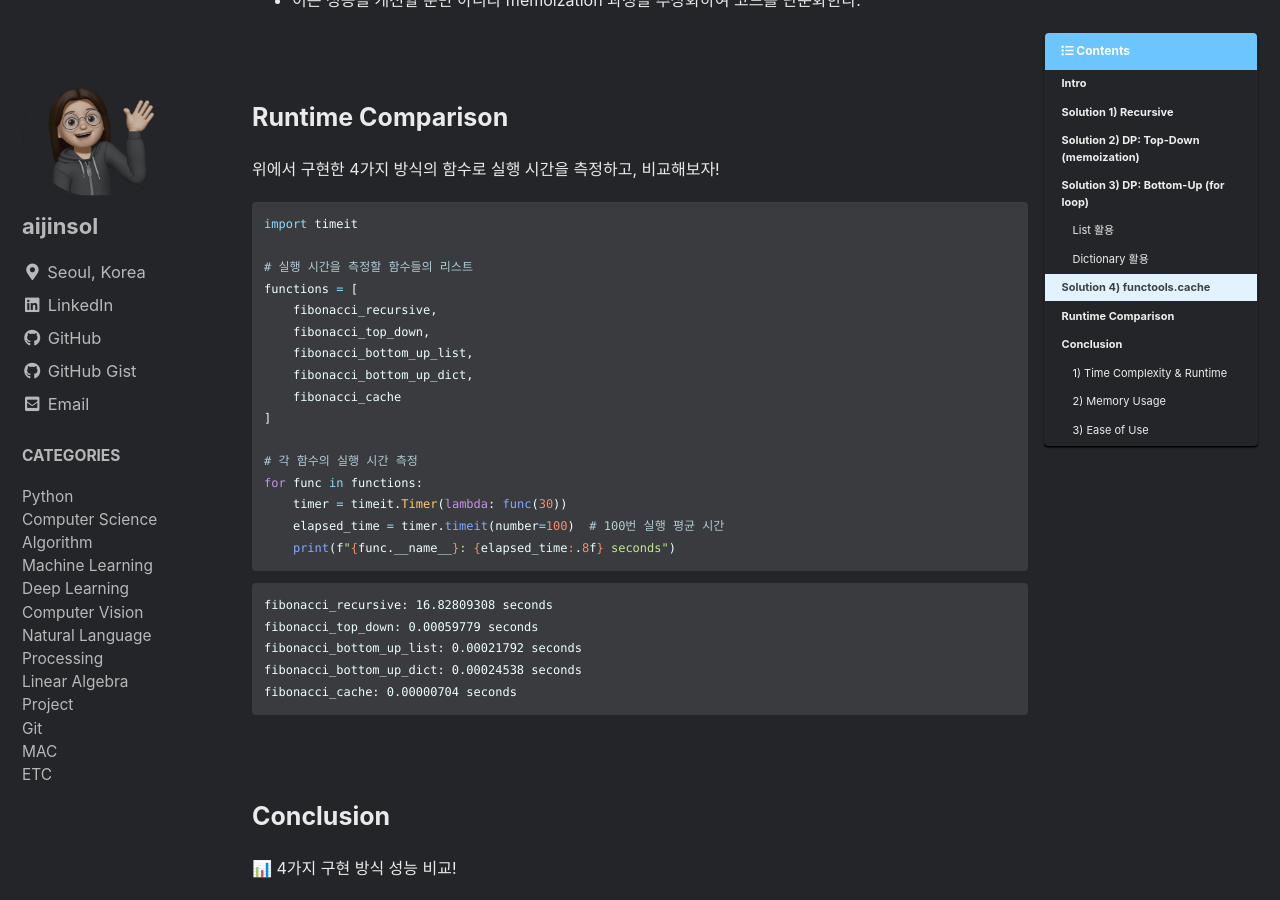
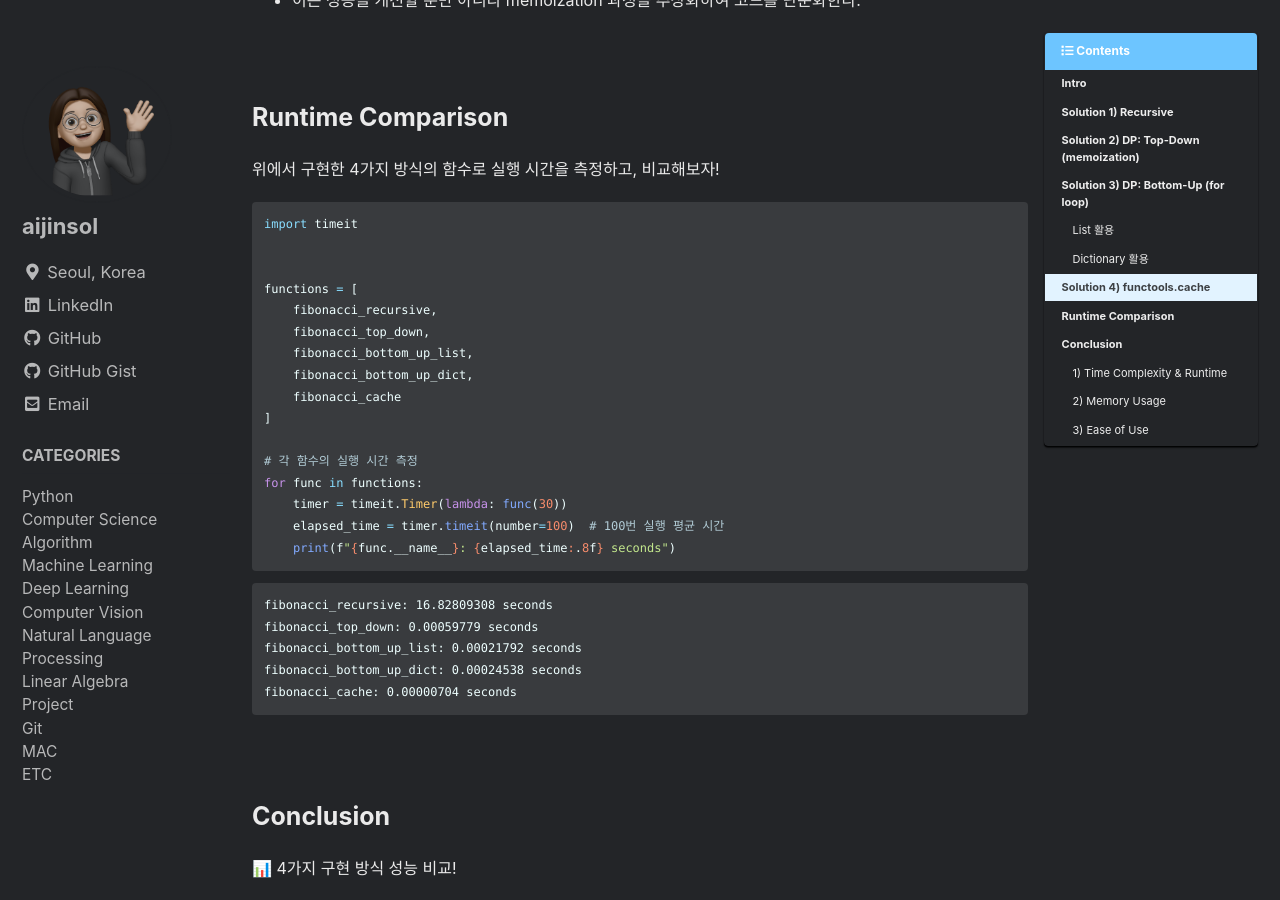
Before and after one commit to aijinsol/aijinsol.github.io, a Jekyll site: the page built from _posts/2024-02-08-fibonacci.md, in a window 1280 px wide and 900 px high, scrolled down 3664 px. Built offline with Jekyll 4.4.1, drawn with Linux system fonts in a browser that asks for light colours; cached includes are drawn as plain includes; comment, search, counter and statistics services are not loaded.

Commit message:
docs: update fibonacci post

````diff
--- a/_posts/2024-02-08-fibonacci.md
+++ b/_posts/2024-02-08-fibonacci.md
@@ -146,7 +146,7 @@ def fibonacci_cache(n: int) -> int:
 ```python
 import timeit
 
-# 실행 시간을 측정할 함수들의 리스트
+
 functions = [
     fibonacci_recursive,
     fibonacci_top_down,
````
